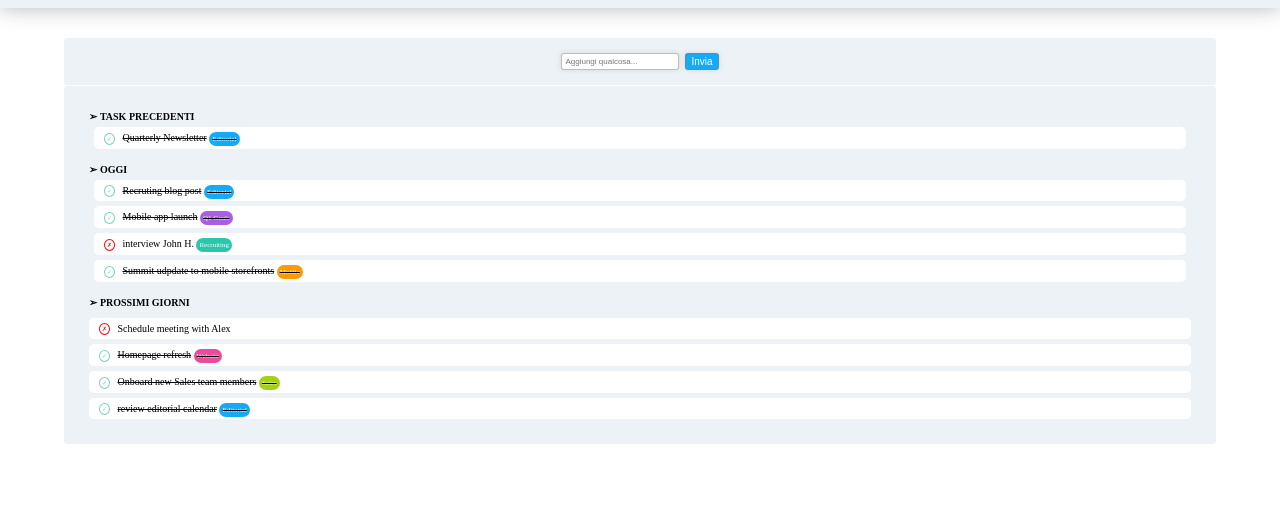
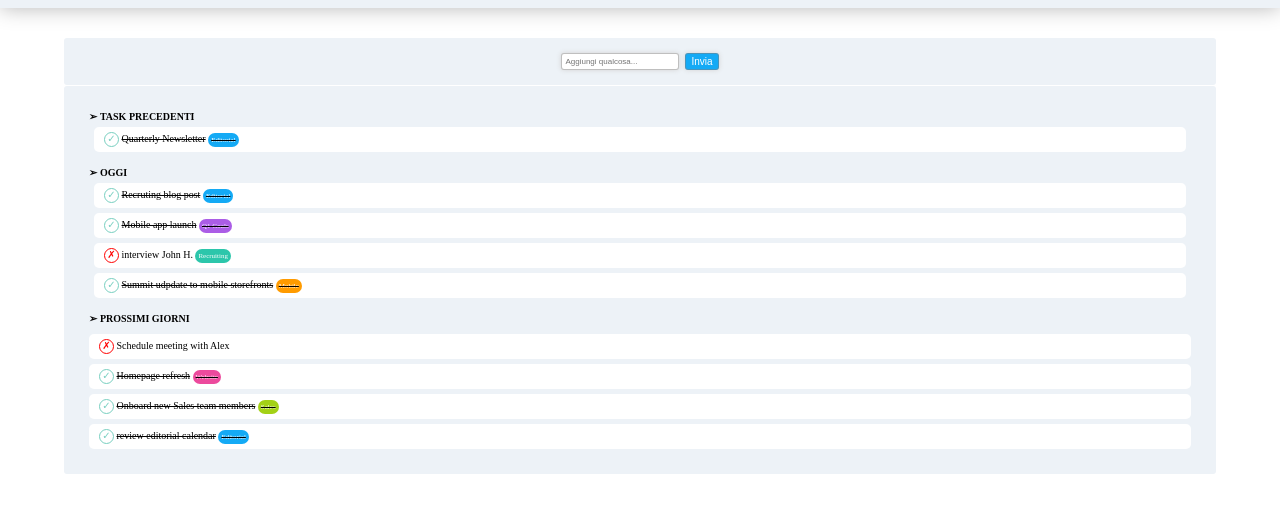
Before and after one commit to WalterCorsini/html-css-toboolist, a plain HTML site: page index.html in a window 1280 px wide. Shown: the part 62-574 px from the top of the page. Drawn offline with Linux system fonts and the light colour scheme.

Commit message:
fix: class sign

```diff
--- a/css/master.css
+++ b/css/master.css
@@ -67,7 +67,6 @@
     padding: 5px 10px;
     margin: 5px;
     border-radius: 5px;
-
 }
 
 .list{
@@ -111,16 +110,23 @@
     border: 1px solid red;
 }
 
-.sign{
-    font-size: 6px;
-    height: 10px;
-    width: 10px;
+.sign{     /*fix class sign*/
+    display: inline-block;
+    height: 15px;
+    width: 15px;
+    border-radius: 50%;
+    text-align: center;
+}
+/* .sign{           first version
+    font-size: 10px;
+    height: 10px;            non puoi settare altezza se il tag è inline
+    width: 10px;            non puoi settare larghezza se il tat non è inline
     border-radius: 50%;
     padding: 2px;
     vertical-align:middle;
     line-height: 10px;
     margin-right: 5px;
-}
+} */
 /* /FORMATTAZIONE  CHECK E CROSS */
 
 /* FORMATTAZIONE LIST */
```
